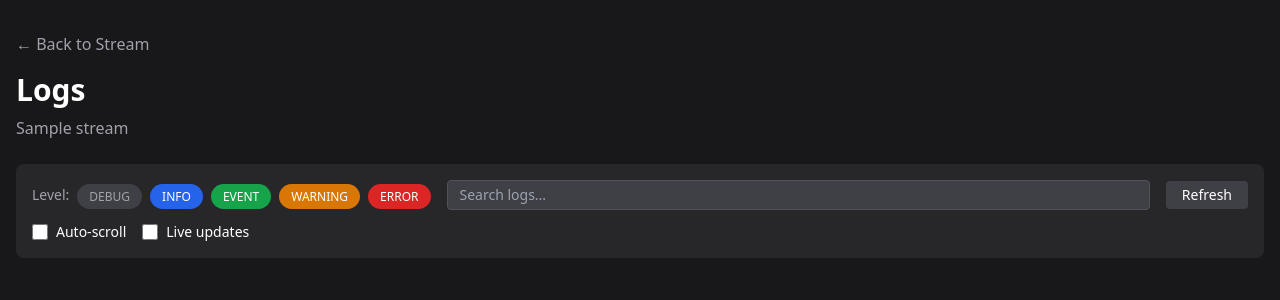
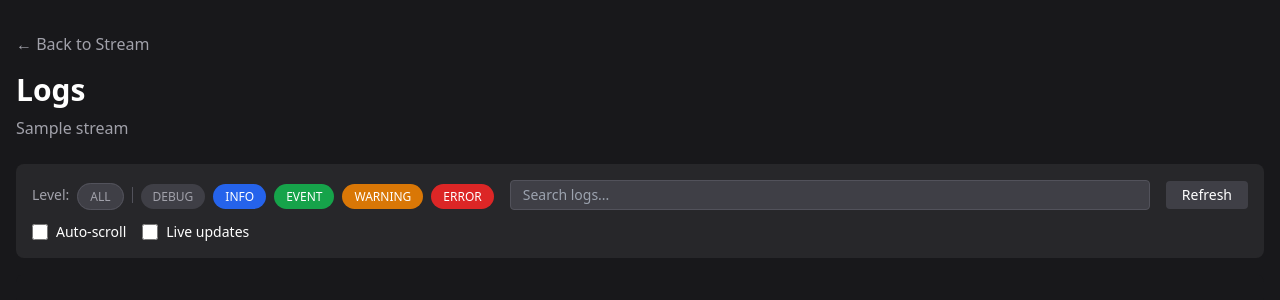
Before and after one commit to sageframe-no-kaji/kanyo-contemplating-falcons-dev, a FastAPI app: template admin/web/app/templates/stream/logs.html in a window 1280 px wide. Shown: the top 300 px of the page. Run offline with FastAPI, Linux system fonts and the light colour scheme; the template is opened without the code that fills it: most values are stand-ins (such as "Sample title", 1, 10 or a date in 2020); some libraries are stand-ins or nearby versions.

Commit message:
feat: add ALL tag to log filter and change heartbeat to DEBUG
- Add ALL tag to log level filter with toggle functionality
- Change filter behavior: no selection shows nothing (not everything)
- ALL tag auto-checks when all individual tags are selected
- Change heartbeat logging from INFO to DEBUG level
- Reduces log noise during normal operation

```diff
--- a/admin/web/app/templates/stream/logs.html
+++ b/admin/web/app/templates/stream/logs.html
@@ -21,6 +21,18 @@
             <!-- Level Filter (Multi-Select Tags) -->
             <div class="flex items-center gap-2">
                 <span class="text-sm text-zinc-400">Level:</span>
+
+                <label class="cursor-pointer">
+                    <input type="checkbox" id="log-level-all" class="hidden peer">
+                    <span class="px-3 py-1 rounded-full text-xs font-medium border border-zinc-600
+                                 bg-zinc-700 text-zinc-400
+                                 peer-checked:bg-zinc-600 peer-checked:text-white peer-checked:border-zinc-500
+                                 hover:bg-zinc-600 transition">
+                        ALL
+                    </span>
+                </label>
+
+                <div class="w-px h-4 bg-zinc-600"></div>
 
                 <label class="cursor-pointer">
                     <input type="checkbox" name="log-level" value="DEBUG" class="hidden peer">
@@ -151,8 +163,8 @@
             const level = line.dataset.level;
             const text = line.textContent.toLowerCase();
 
-            // Check level filter
-            const levelMatch = selectedLevels.length === 0 || selectedLevels.includes(level);
+            // Check level filter - changed to show nothing when no tags selected
+            const levelMatch = selectedLevels.length > 0 && selectedLevels.includes(level);
 
             // Check search filter
             const searchMatch = !searchTerm || text.includes(searchTerm);
@@ -165,6 +177,26 @@
             }
         });
     }
+
+    // ALL tag toggle handler
+    const allCheckbox = document.getElementById('log-level-all');
+    const levelCheckboxes = document.querySelectorAll('input[name="log-level"]');
+
+    allCheckbox.addEventListener('change', function() {
+        levelCheckboxes.forEach(cb => {
+            cb.checked = allCheckbox.checked;
+        });
+        filterLogs();
+    });
+
+    // Update ALL checkbox state when individual checkboxes change
+    levelCheckboxes.forEach(cb => {
+        cb.addEventListener('change', function() {
+            const allChecked = Array.from(levelCheckboxes).every(checkbox => checkbox.checked);
+            allCheckbox.checked = allChecked;
+            filterLogs();
+        });
+    });
 
     // Attach to checkboxes
     document.querySelectorAll('input[name="log-level"]').forEach(cb => {
--- a/src/kanyo/detection/buffer_monitor.py
+++ b/src/kanyo/detection/buffer_monitor.py
@@ -394,7 +394,7 @@ class BufferMonitor:
                 if now_time - last_heartbeat >= heartbeat_interval:
                     state = self.state_machine.state.value
                     recording = "recording" if self.visit_recorder.is_recording else "monitoring"
-                    logger.info(
+                    logger.debug(
                         f"💓 Heartbeat: {frames_processed} frames processed, "
                         f"state={state}, {recording}"
                     )
```
Also changed, not shown: Agent Task - Change Log Level Filter to Multi-Select Tags DONE.md (renamed from Agent Task - Change Log Level Filter to Multi-Select Tags.md).
